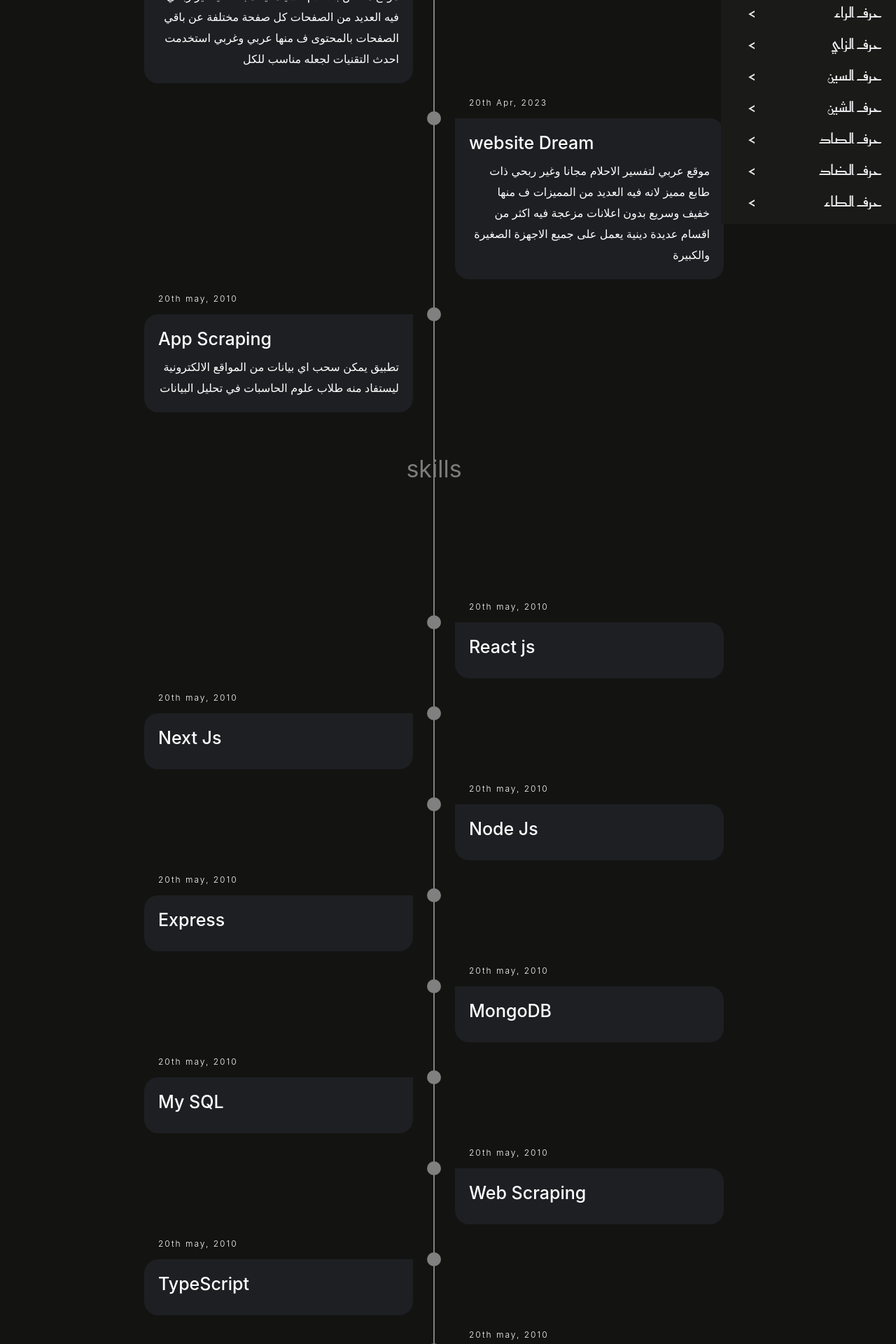
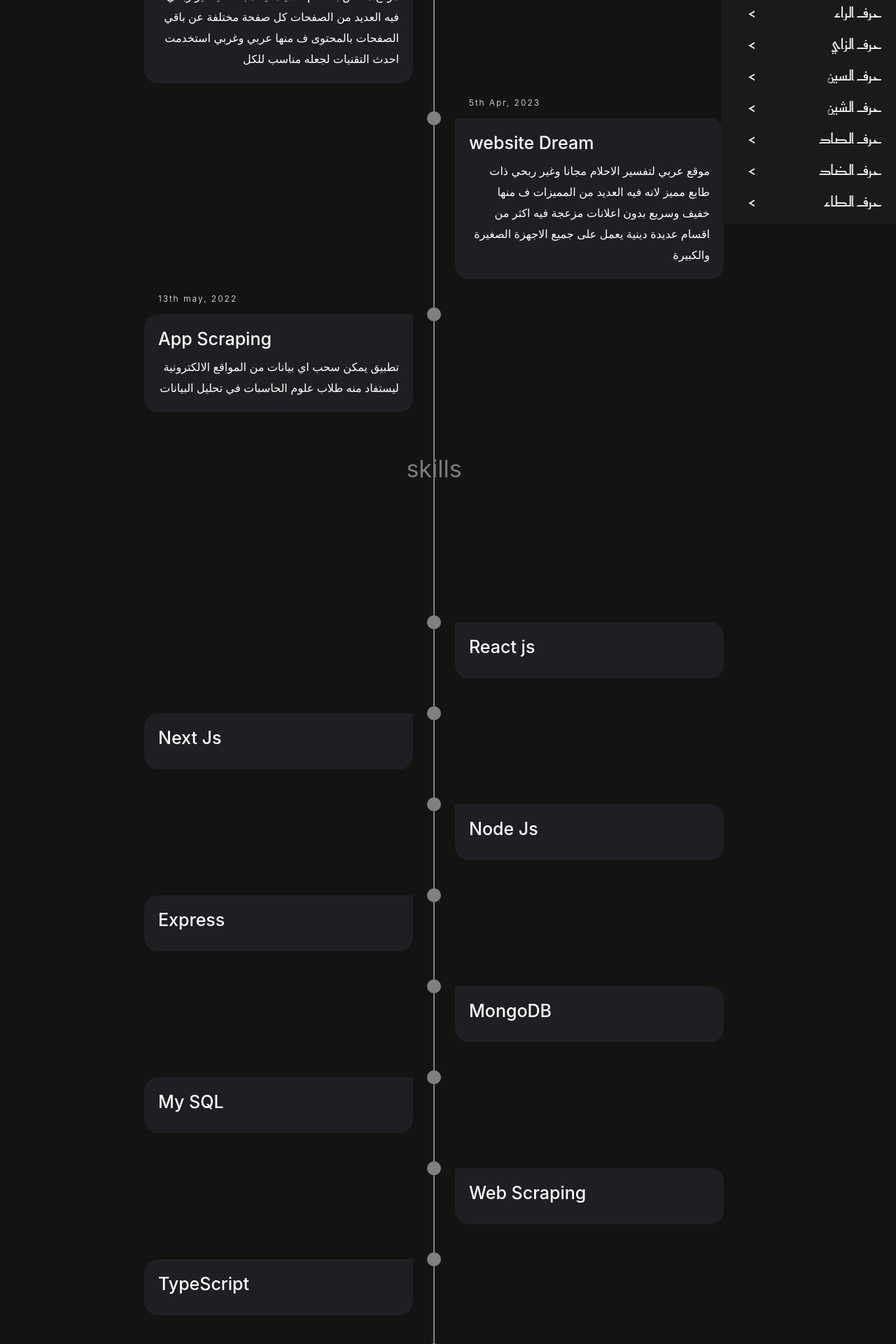
Before and after one commit to elmosuy/firstproject, a Next.js app: page /me in a window 1280 px wide. Shown: the part 540-2460 px from the top of the page at 70% size. Built offline with nearby package versions, Linux system fonts and the light colour scheme; a web font is replaced by a local one.

Commit message:
Add files via upload

```diff
--- a/pages/me.js
+++ b/pages/me.js
@@ -29,14 +29,14 @@ const About = () => {
       </li>
       <li  id='anim2'>
         <div class="timeline-content animtion" >
-          <h3 class="date">20th Apr, 2023</h3>
+          <h3 class="date">5th Apr, 2023</h3>
           <h1>website Dream</h1>
           <p>موقع عربي لتفسير الاحلام مجانا وغير ربحي ذات طابع مميز لانه فيه العديد من المميزات ف منها خفيف وسريع بدون اعلانات مزعجة فيه اكثر من اقسام عديدة دينية يعمل على جميع الاجهزة الصغيرة والكبيرة </p>
         </div>
       </li>
       <li>
         <div class="timeline-content" id='anim3'>
-          <h3 class="date">20th may, 2010</h3>
+          <h3 class="date">13th may, 2022</h3>
           <h1>App Scraping</h1>
           <p>تطبيق يمكن سحب اي بيانات من المواقع الالكترونية ليستفاد منه طلاب علوم الحاسبات في تحليل البيانات </p>
         </div>
@@ -46,63 +46,54 @@ const About = () => {
       </li>
       <li>
         <div class="timeline-content" id='anim4'>
-          <h3 class="date">20th may, 2010</h3>
           <h1>React js</h1>
           <p></p>
         </div>
       </li>
       <li>
         <div class="timeline-content" id='anim3'>
-          <h3 class="date">20th may, 2010</h3>
           <h1> Next Js</h1>
           <p></p>
         </div>
       </li>
       <li>
         <div class="timeline-content" id='anim4'>
-          <h3 class="date">20th may, 2010</h3>
           <h1>Node Js</h1>
           <p></p>
         </div>
       </li>
       <li>
         <div class="timeline-content" id='anim3'>
-          <h3 class="date">20th may, 2010</h3>
           <h1>Express</h1>
           <p></p>
         </div>
       </li>
       <li>
         <div class="timeline-content" id='anim4'>
-          <h3 class="date">20th may, 2010</h3>
           <h1>MongoDB</h1>
           <p></p>
         </div>
       </li>
       <li>
         <div class="timeline-content" id='anim3'>
-          <h3 class="date">20th may, 2010</h3>
           <h1>My SQL</h1>
           <p></p>
         </div>
       </li>
       <li>
         <div class="timeline-content" id='anim4'>
-          <h3 class="date">20th may, 2010</h3>
           <h1>Web Scraping</h1>
           <p></p>
         </div>
       </li>
       <li>
         <div class="timeline-content" id='anim3'>
-          <h3 class="date">20th may, 2010</h3>
           <h1>TypeScript</h1>
           <p> </p>
         </div>
       </li>
       <li>
         <div class="timeline-content" id='anim4'>
-          <h3 class="date">20th may, 2010</h3>
           <h1>Jwt</h1>
           <p></p>
         </div>
```
